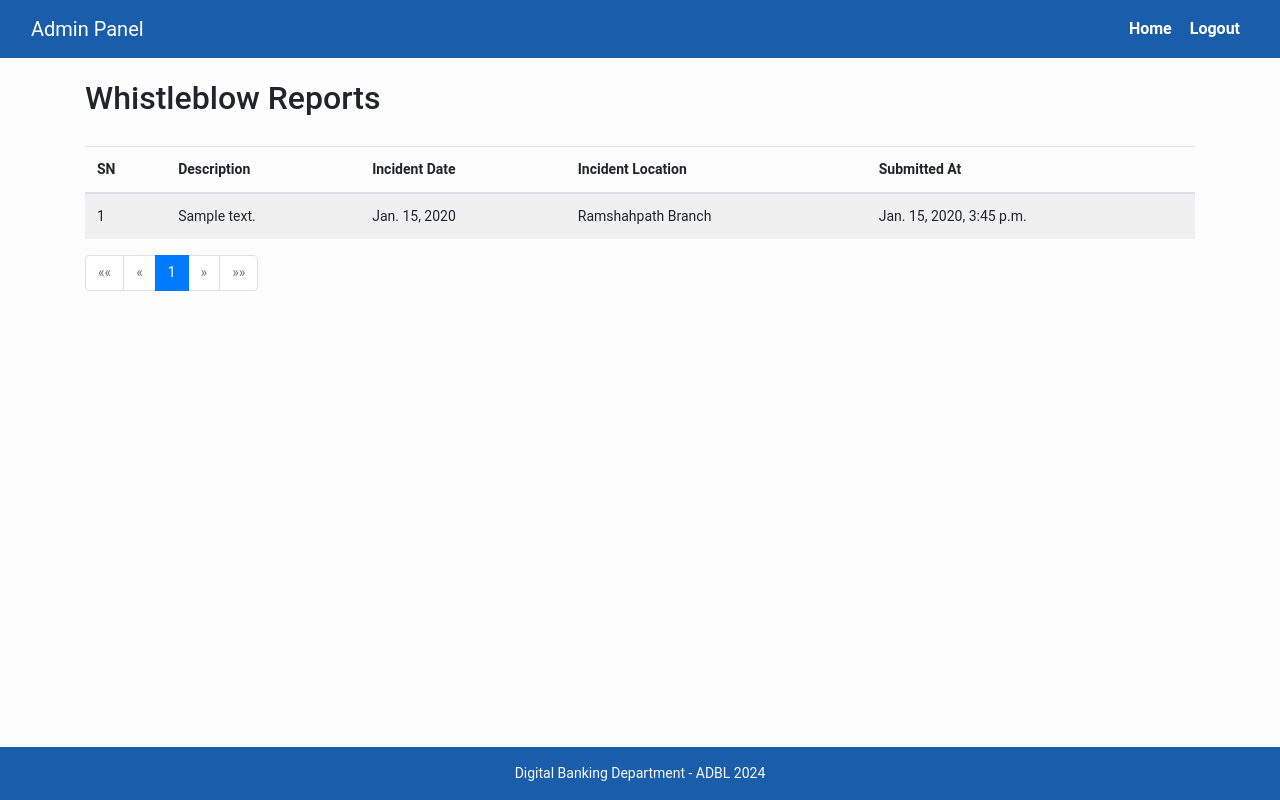
After one commit to ab817/gunaso, a Django app: page /reports/ in a window 1280 px wide. The commit adds this page. Run offline with Django 5.2, Linux system fonts and the light colour scheme; a user stored in the database is signed in; tables that the repository leaves empty hold one stand-in row (values such as "Sample post"); some libraries are stand-ins or nearby versions.

Commit message:
Admin panel added

```diff
--- a/gunaso/settings.py
+++ b/gunaso/settings.py
@@ -135,6 +135,7 @@ DEFAULT_AUTO_FIELD = 'django.db.models.BigAutoField'
 
 MEDIA_URL = '/media/'
 MEDIA_ROOT = os.path.join(BASE_DIR, 'media/')
+LOGIN_URL = '/admin/login/'
 
 #email details
 # Email settings
--- a/gunaso/urls.py
+++ b/gunaso/urls.py
@@ -6,4 +6,5 @@ urlpatterns = [
     path('admin/', admin.site.urls),
     path('gunasoapp/', include('gunasoapp.urls')),
     path('', views.home, name='home'),
+    path('reports/', views.report_final, name='report_final'),
 ]
--- /dev/null
+++ b/gunasoapp/templates/adminbase.html
@@ -0,0 +1,56 @@
+<!DOCTYPE html>
+<html>
+<head>
+    <title>Admin Panel - Whistle Blow Report</title>
+    <meta name="google" content="notranslate" />
+    <meta name="viewport" content="width=device-width, initial-scale=1" />
+    {% load static %}
+    <link rel="icon" href="{% static 'adbl.ico' %}" type="image/x-icon">
+    <link rel="stylesheet" href="{% static 'css/bootstrap.min.css' %}">
+    <link rel="stylesheet" href="{% static 'css/style.css' %}">
+</head>
+<body>
+    <!-- Navigation -->
+    <nav class="navbar navbar-expand-lg navbar-light" id="adminNav" style="background-color: #1A5DAB;">
+        <div class="container-fluid">
+            <a class="navbar-brand text-white" href="{% url 'home' %}">
+                Admin Panel
+            </a>
+            <button class="navbar-toggler navbar-toggler-right" type="button" data-toggle="collapse" data-target="#navbarResponsive" aria-controls="navbarResponsive" aria-expanded="false" aria-label="Toggle navigation">
+                <span class="navbar-toggler-icon"></span>
+            </button>
+
+            <div class="collapse navbar-collapse" id="navbarResponsive">
+                <ul class="navbar-nav ml-auto">
+
+                    <li class="nav-item">
+                        <form method="post" action="{% url 'home' %}">
+                            {% csrf_token %}
+                            <button type="submit" class="btn btn-link nav-link text-white font-weight-bold">Home</button>
+                        </form>
+                    </li>
+
+                     <li class="nav-item">
+                        <form method="post" action="{% url 'admin:logout' %}">
+                            {% csrf_token %}
+                            <button type="submit" class="btn btn-link nav-link text-white font-weight-bold">Logout</button>
+                        </form>
+                    </li>
+
+                </ul>
+            </div>
+        </div>
+    </nav>
+
+    <div class="content-wrapper">
+        {% block content %}
+        <!-- Admin Content Goes here -->
+        {% endblock content %}
+    </div>
+
+    <!-- Footer -->
+   <footer class="py-3 text-light" style="background-color: #1A5DAB;">
+        <p class="m-0 text-center">Digital Banking Department - ADBL 2024</p>
+    </footer>
+</body>
+</html>
--- /dev/null
+++ b/gunasoapp/templates/report_final.html
@@ -0,0 +1,90 @@
+{% extends 'adminbase.html' %}
+
+{% block content %}
+<div class="container">
+    <br>
+    <h2>Whistleblow Reports</h2>
+    <br>
+    <table class="table table-striped">
+        <thead>
+            <tr>
+                <th>SN</th>
+                <th>Description</th>
+                <th>Incident Date</th>
+                <th>Incident Location</th>
+                <th>Submitted At</th>
+            </tr>
+        </thead>
+        <tbody>
+            {% for report in page_obj %}
+            <tr>
+                <td>{{ forloop.counter }}</td>
+                <td>{{ report.description }}</td>
+                <td>{{ report.incident_date }}</td>
+                <td>{{ report.incident_location }}</td>
+                <td>{{ report.submitted_at }}</td>
+            </tr>
+            {% endfor %}
+        </tbody>
+    </table>
+    <nav aria-label="Page navigation">
+        <ul class="pagination">
+            {% if page_obj.has_previous %}
+            <li class="page-item">
+                <a class="page-link" href="?page=1" aria-label="First">
+                    <span aria-hidden="true">&laquo;&laquo;</span>
+                </a>
+            </li>
+            <li class="page-item">
+                <a class="page-link" href="?page={{ page_obj.previous_page_number }}" aria-label="Previous">
+                    <span aria-hidden="true">&laquo;</span>
+                </a>
+            </li>
+            {% else %}
+            <li class="page-item disabled">
+                <a class="page-link" aria-label="First">
+                    <span aria-hidden="true">&laquo;&laquo;</span>
+                </a>
+            </li>
+            <li class="page-item disabled">
+                <a class="page-link" aria-label="Previous">
+                    <span aria-hidden="true">&laquo;</span>
+                </a>
+            </li>
+            {% endif %}
+
+            {% for num in page_obj.paginator.page_range %}
+            {% if page_obj.number == num %}
+            <li class="page-item active"><a class="page-link">{{ num }}</a></li>
+            {% elif num > page_obj.number|add:'-3' and num < page_obj.number|add:'3' %}
+            <li class="page-item"><a class="page-link" href="?page={{ num }}">{{ num }}</a></li>
+            {% endif %}
+            {% endfor %}
+
+            {% if page_obj.has_next %}
+            <li class="page-item">
+                <a class="page-link" href="?page={{ page_obj.next_page_number }}" aria-label="Next">
+                    <span aria-hidden="true">&raquo;</span>
+                </a>
+            </li>
+            <li class="page-item">
+                <a class="page-link" href="?page={{ page_obj.paginator.num_pages }}" aria-label="Last">
+                    <span aria-hidden="true">&raquo;&raquo;</span>
+                </a>
+            </li>
+            {% else %}
+            <li class="page-item disabled">
+                <a class="page-link" aria-label="Next">
+                    <span aria-hidden="true">&raquo;</span>
+                </a>
+            </li>
+            <li class="page-item disabled">
+                <a class="page-link" aria-label="Last">
+                    <span aria-hidden="true">&raquo;&raquo;</span>
+                </a>
+            </li>
+            {% endif %}
+        </ul>
+    </nav>
+</div>
+{% endblock content %}
--- a/gunasoapp/urls.py
+++ b/gunasoapp/urls.py
@@ -4,4 +4,5 @@ from . import views
 urlpatterns = [
     path('', views.home, name='home'),
     path('submit/', views.submit_report, name='submit_report'),
+
 ]
--- a/gunasoapp/views.py
+++ b/gunasoapp/views.py
@@ -1,7 +1,9 @@
+from django.contrib.auth.decorators import login_required, user_passes_test
+from django.core.paginator import Paginator
 from django.shortcuts import render, redirect
 from django.core.mail import send_mail
 from .forms import GunasoForm
-
+from .models import Gunaso
 
 def home(request):
     form = GunasoForm()  # Initialize the form
@@ -18,6 +20,11 @@ def home(request):
     return render(request, 'home.html',  {'form': form})
 
 
+from django.shortcuts import render, redirect
+from django.core.mail import send_mail
+from django.utils.html import format_html
+from .forms import GunasoForm
+
 def submit_report(request):
     if request.method == "POST":
         form = GunasoForm(request.POST)
@@ -27,18 +34,58 @@ def submit_report(request):
             # Get the form data
             form_data = form.cleaned_data
 
-            # Create a message with the form data
-            message = "A Whistle Blower report has been submitted with the following details:\n...............................................\n"
+            # Create a mapping for field names to more readable labels
+            field_labels = {
+                'description': 'Description',
+                'incident_date': 'Incident Date',
+                'incident_location': 'Incident Location',
+            }
+
+            # Construct the HTML email message
+            message = format_html(
+                """
+                <html>
+                <body>
+                    <p>A Whistle Blower report has been submitted with the following details:</p>
+                    <table border="1" cellpadding="5" cellspacing="0" style="border-collapse: collapse;">
+                        <thead>
+                            <tr>
+                                <th><strong>Report</strong></th>
+                                <th><strong>Data</strong></th>
+                            </tr>
+                        </thead>
+                        <tbody>
+                """
+            )
+
             for field, value in form_data.items():
-                message += f"{field}: {value}\n...............................................\n"
+                readable_field = field_labels.get(field, field)
+                message += format_html(
+                    """
+                    <tr>
+                        <td><strong>{}</strong></td>
+                        <td>{}</td>
+                    </tr>
+                    """, readable_field, value
+                )
 
-            # Send email notification
+            message += format_html(
+                """
+                        </tbody>
+                    </table>
+                </body>
+                </html>
+                """
+            )
+
+            # Send email notification with HTML content
             send_mail(
                 'New Whistle Blower Report Submitted',
-                message,
+                '',  # Plain text message (empty in this case)
                 'ablive817@gmail.com',
                 ['ablive09@gmail.com'],
                 fail_silently=False,
+                html_message=message  # Specify the HTML message here
             )
 
             return render(request, 'confirmation.html')
@@ -49,3 +96,14 @@ def submit_report(request):
         form = GunasoForm()
 
     return render(request, 'report_form.html', {'form': form})
+
+@login_required
+#@user_passes_test(lambda u: u.is_staff)
+def report_final(request):
+    reports = Gunaso.objects.all().order_by('-submitted_at')  # Get all reports and order them by submission date
+    paginator = Paginator(reports, 25)  # Show 10 reports per page
+
+    page_number = request.GET.get('page')
+    page_obj = paginator.get_page(page_number)
+
+    return render(request, 'report_final.html', {'page_obj': page_obj})
```
Also changed, not shown: gunasoapp/forms.py (+11 -0 lines), gunasoapp/templates/confirmation.html (+18 -1 lines).
